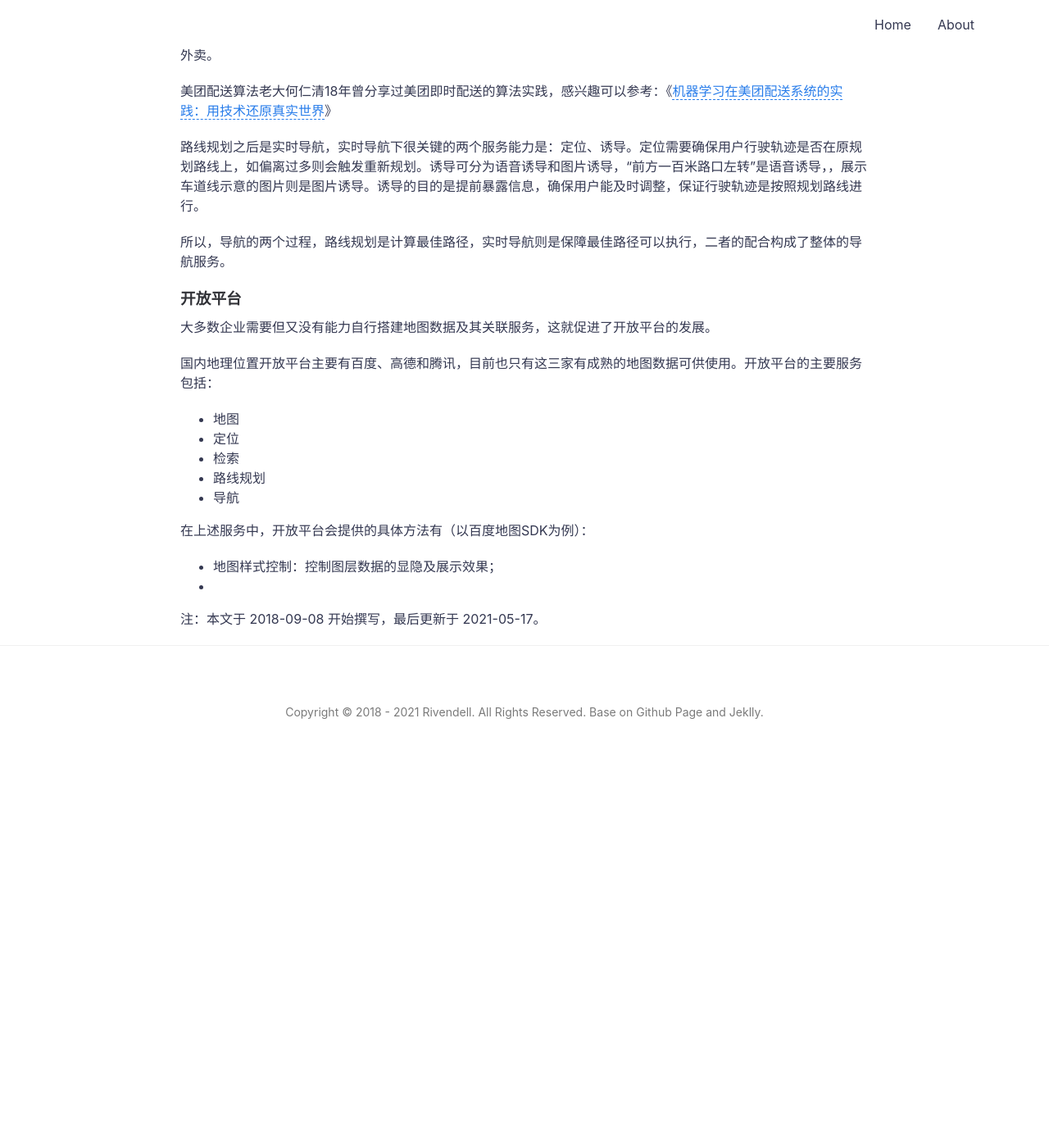
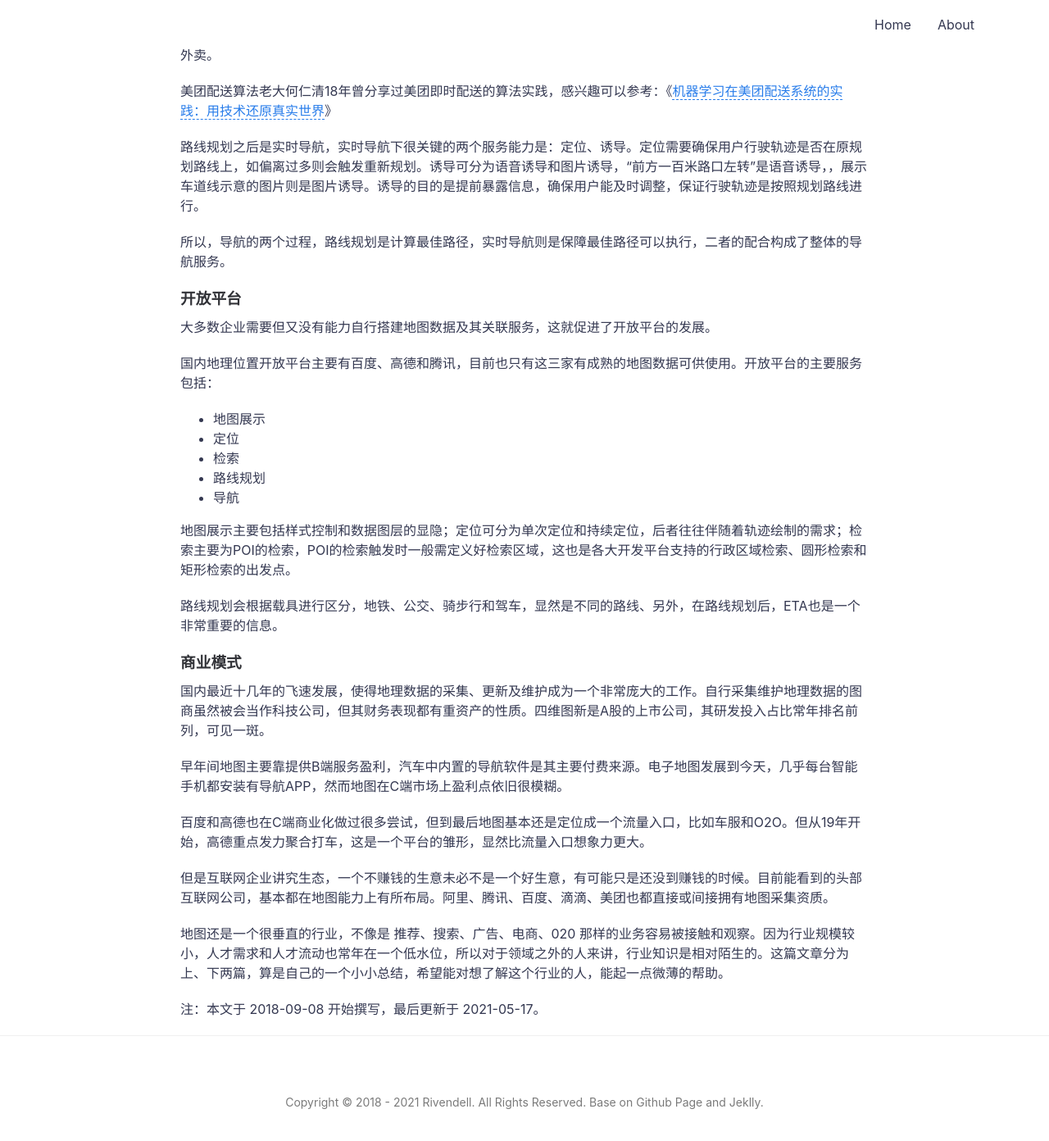
Before and after one commit to icarus507/icarus507.github.io, a Jekyll site: the page built from _posts/2018-09-08-谈谈地图（下）.md, in a window 1280 px wide and 1400 px high, scrolled down 2101 px. Shown: the top 1392 px of the window at 82% size. Built offline with Jekyll 4.4.1, drawn with Linux system fonts in a browser that asks for light colours; before the commit the page ends 3025 px from its top, so only the background shows below that.

Commit message:
Update 2018-09-08-谈谈地图（下）.md

```diff
--- a/_posts/2018-09-08-谈谈地图（下）.md
+++ b/_posts/2018-09-08-谈谈地图（下）.md
@@ -60,20 +60,31 @@ POI检索场景下，召回POI点距离用户当前距离是一个非常重要
 
 ### 开放平台
 
-
 大多数企业需要但又没有能力自行搭建地图数据及其关联服务，这就促进了开放平台的发展。
 
 国内地理位置开放平台主要有百度、高德和腾讯，目前也只有这三家有成熟的地图数据可供使用。开放平台的主要服务包括：
-* 地图
+
+* 地图展示
 * 定位
 * 检索
 * 路线规划
 * 导航
 
-在上述服务中，开放平台会提供的具体方法有（以百度地图SDK为例）：
-* 地图样式控制：控制图层数据的显隐及展示效果；
-*
+地图展示主要包括样式控制和数据图层的显隐；定位可分为单次定位和持续定位，后者往往伴随着轨迹绘制的需求；检索主要为POI的检索，POI的检索触发时一般需定义好检索区域，这也是各大开发平台支持的行政区域检索、圆形检索和矩形检索的出发点。
 
+路线规划会根据载具进行区分，地铁、公交、骑步行和驾车，显然是不同的路线、另外，在路线规划后，ETA也是一个非常重要的信息。
+
+### 商业模式
+
+国内最近十几年的飞速发展，使得地理数据的采集、更新及维护成为一个非常庞大的工作。自行采集维护地理数据的图商虽然被会当作科技公司，但其财务表现都有重资产的性质。四维图新是A股的上市公司，其研发投入占比常年排名前列，可见一斑。
+
+早年间地图主要靠提供B端服务盈利，汽车中内置的导航软件是其主要付费来源。电子地图发展到今天，几乎每台智能手机都安装有导航APP，然而地图在C端市场上盈利点依旧很模糊。
+
+百度和高德也在C端商业化做过很多尝试，但到最后地图基本还是定位成一个流量入口，比如车服和O2O。但从19年开始，高德重点发力聚合打车，这是一个平台的雏形，显然比流量入口想象力更大。
+
+但是互联网企业讲究生态，一个不赚钱的生意未必不是一个好生意，有可能只是还没到赚钱的时候。目前能看到的头部互联网公司，基本都在地图能力上有所布局。阿里、腾讯、百度、滴滴、美团也都直接或间接拥有地图采集资质。
+
+地图还是一个很垂直的行业，不像是 推荐、搜索、广告、电商、020 那样的业务容易被接触和观察。因为行业规模较小，人才需求和人才流动也常年在一个低水位，所以对于领域之外的人来讲，行业知识是相对陌生的。这篇文章分为上、下两篇，算是自己的一个小小总结，希望能对想了解这个行业的人，能起一点微薄的帮助。
 
 
 
```
